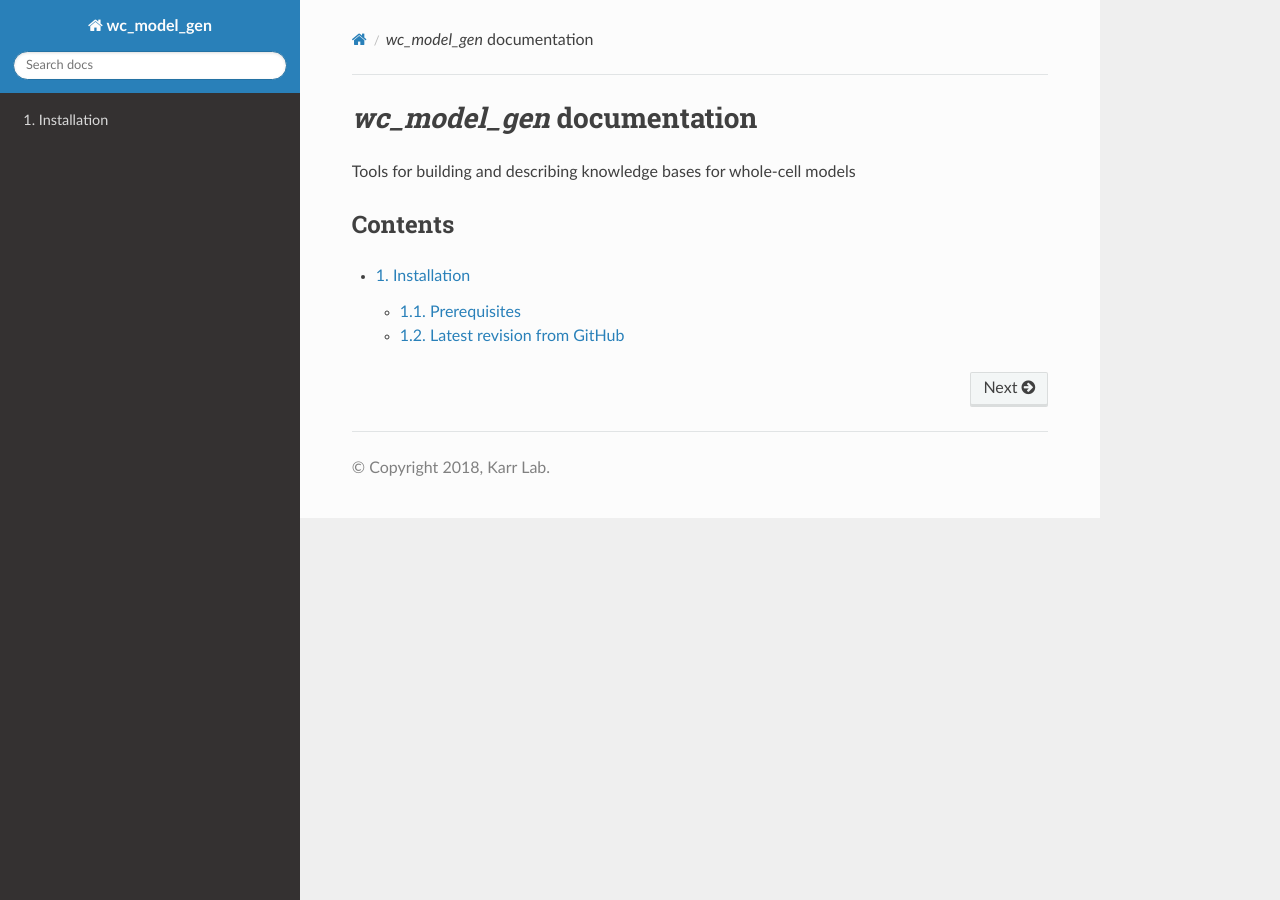
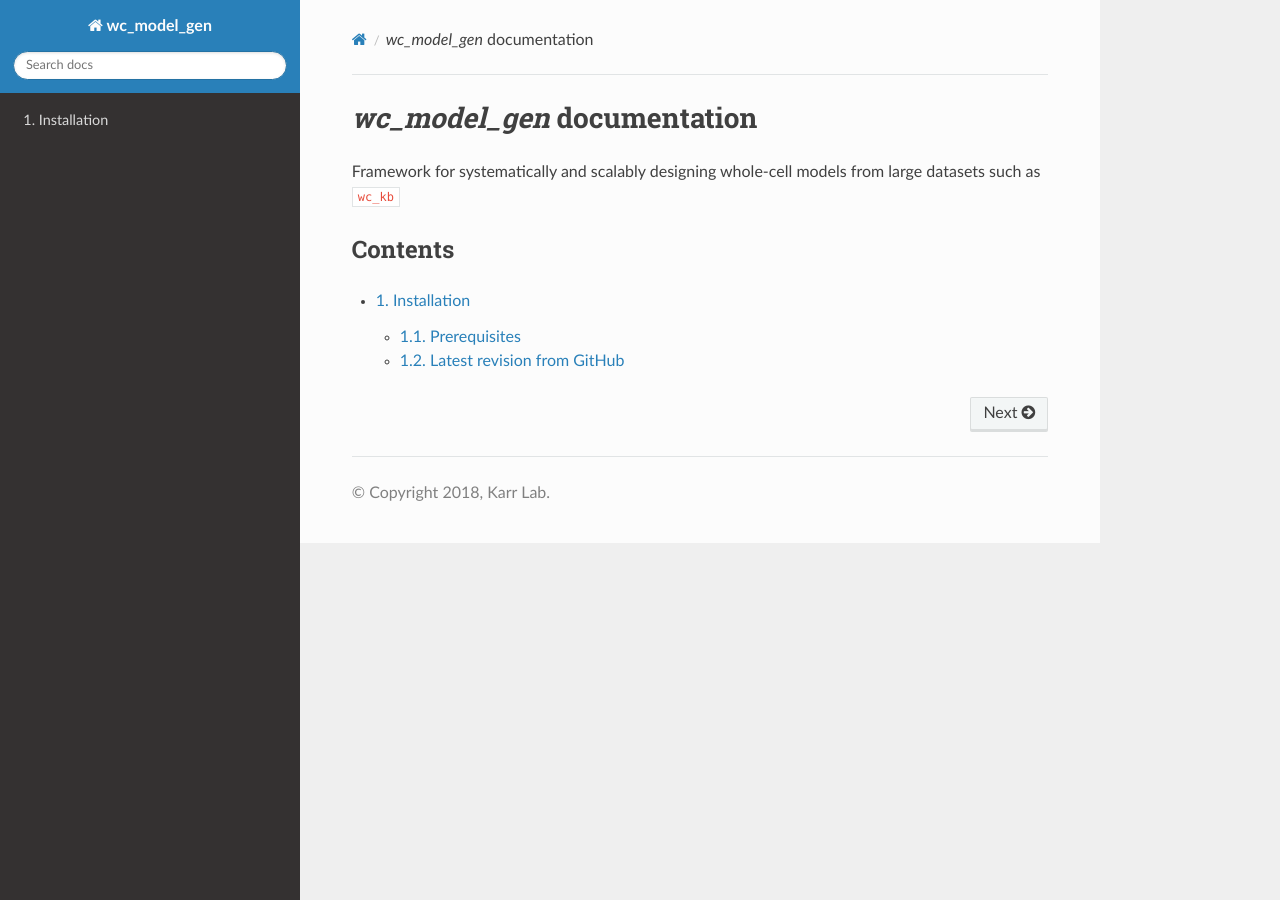
Before and after one commit to KarrLab/wc_model_gen, a Sphinx documentation site: the page built from docs/index.rst, in a window 1280 px wide. Built offline with Sphinx 7.4.7 and the Read the Docs theme 2.0.0, drawn with Linux system fonts in a browser that asks for light colours; pages that are not in the unit, such as notebooks, are missing from menus.

Commit message:
editing description in documentation

```diff
--- a/docs/index.rst
+++ b/docs/index.rst
@@ -1,7 +1,10 @@
 `wc_model_gen` documentation
 =======================
 
-Tools for building and describing knowledge bases for whole-cell models
+Framework for systematically and scalably designing whole-cell models from large datasets such as |wc_kb|_
+
+.. |wc_kb| replace:: ``wc_kb``
+.. _wc_kb: https://github.com/KarrLab/wc_model_gen
 
 Contents
 --------
```
